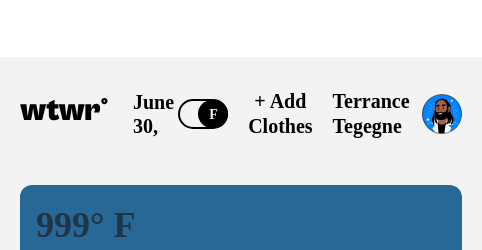
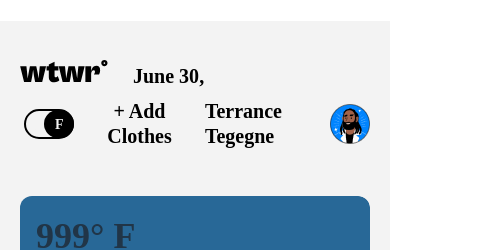
Before and after one commit to jason25840/se_project_react, a React app: page / in a window 390 px wide. Shown: the part 131-381 px from the top of the page, 482 px wide, since content can reach past the window. Built offline with nearby package versions, Linux system fonts and the light colour scheme; no server answers; data requests are answered from the project's data file; the HTML template or start-up script is replaced by a standard one.

Commit message:
fix toggle switch

```diff
--- a/src/components/Header/Header.css
+++ b/src/components/Header/Header.css
@@ -3,6 +3,12 @@
     align-items: center;
     justify-content: space-between;
     padding: 32px 0 47px;
+}
+
+@media screen and (max-width: 570px) {
+    .header {
+        flex-wrap: wrap;
+    }
 }
 
 .header__title-container {
@@ -54,6 +60,7 @@
     line-height: 24.8px;
     text-align: left;
     color: #000;
+    text-decoration: none;
 }
 
 .header__profile-link {
--- a/src/components/Header/Header.jsx
+++ b/src/components/Header/Header.jsx
@@ -19,7 +19,6 @@ function Header({ handleAddClothesClick, weatherData }) {
           {currentDate}, {weatherData.city}
         </p>
       </div>
-      <Link to="/profile" className="header__profile-link">
       <div className="header__user-container">
         <ToggleSwitch />
         <button
@@ -29,10 +28,11 @@ function Header({ handleAddClothesClick, weatherData }) {
         >
           <span className="header__add-clothes-btn-text">+ Add Clothes</span>
         </button>
-          <p className="header__user-name">Terrance Tegegne</p>
+        <Link to="/profile" className="header__user-name">
+          Terrance Tegegne
+        </Link>
         <img src={avatar} alt="Terrance Tegegne" className="header__avatar" />
       </div>
-      </Link>
     </div>
   );
 }
--- a/src/components/ToggleSwitch/ToggleSwitch.jsx
+++ b/src/components/ToggleSwitch/ToggleSwitch.jsx
@@ -13,6 +13,7 @@ const Toggleswitch = () => {
         type="checkbox"
         className="switch__input"
         onChange={handleToggleSwitchChange}
+        checked={currentTemperatureUnit === "F"}
       />
       <span
         className={
```
Lines whose indentation alone changed are shown as unchanged.
